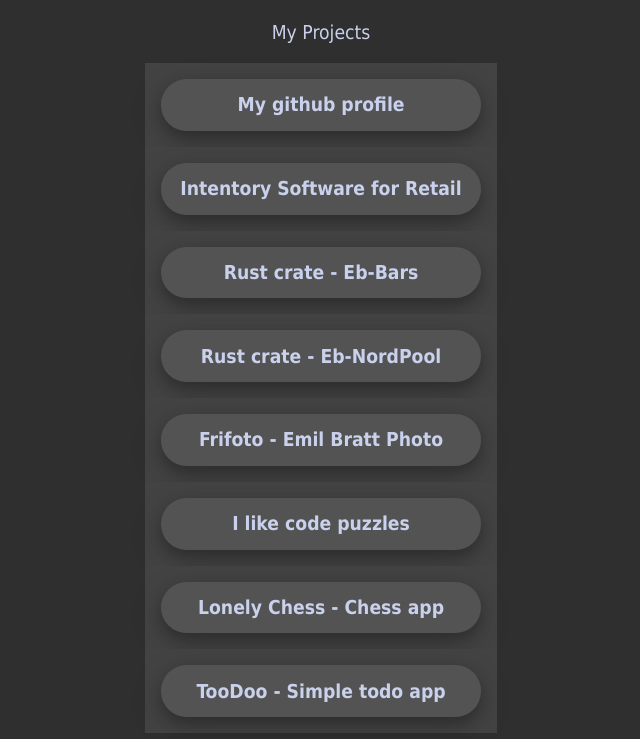
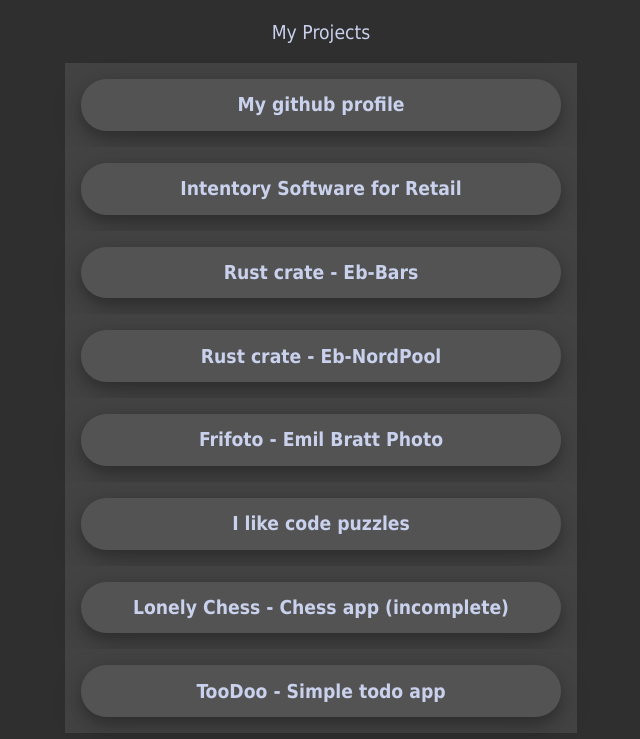
Before and after one commit to emilbratt/emilbratt.no, a plain HTML site: page index.html in a window 1280 px wide. Shown: the part 61-800 px from the top of the page, without its empty margins (319-959 px from the left). Drawn offline with Linux system fonts and the light colour scheme.

Commit message:
add note -> chess app is incomplete, add min-width -> for hyperlinks

```diff
--- a/index.html
+++ b/index.html
@@ -20,7 +20,7 @@
         <div><a href="https://crates.io/crates/eb_nordpool">Rust crate - Eb-NordPool</a></div>
         <div><a href="https://frifoto.emilbratt.no/">Frifoto - Emil Bratt Photo</a></div>
         <div><a href="https://github.com/emilbratt/EDU/tree/master/self_study/programming/puzzles">I like code puzzles</a></div>
-        <div><a href="https://emilbratt.github.io/lonely-chess/">Lonely Chess - Chess app</a></div>
+        <div><a href="https://emilbratt.github.io/lonely-chess/">Lonely Chess - Chess app (incomplete)</a></div>
         <div><a href="https://emilbratt.github.io/toodoo/">TooDoo - Simple todo app</a></div>
     </div>
 
--- a/style.css
+++ b/style.css
@@ -18,6 +18,7 @@
     padding: 1rem;
     margin: auto;
     background-color: rgb(67, 67, 67);
+    min-width: 30rem;
 }
 a {
     display: block;
```
